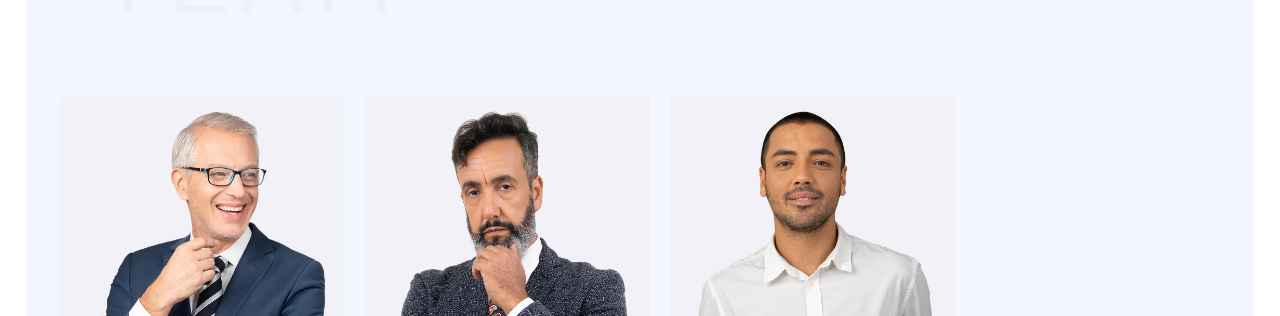
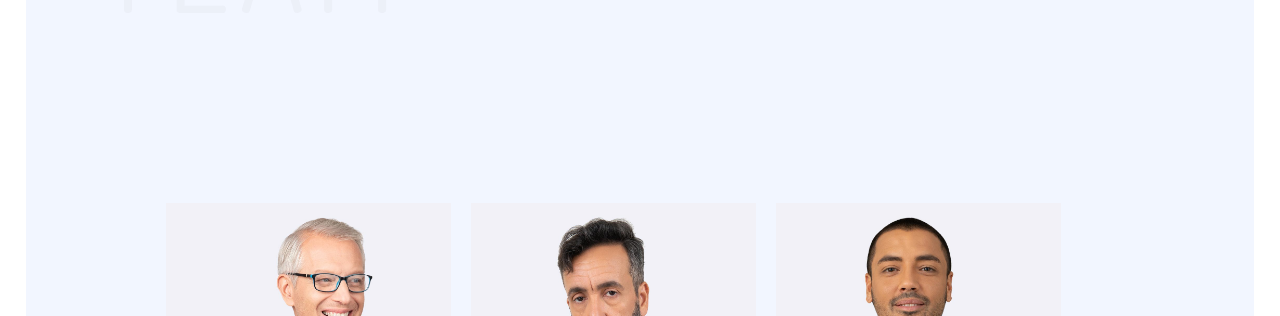
Before and after one commit to nk712001/NUUK-WEBPAGE, a plain HTML site: page index.html in a window 1280 px wide. Shown: the part 3916-4232 px from the top of the page. Drawn offline with Linux system fonts and the light colour scheme.

Commit message:
Update style.css

```diff
--- a/style.css
+++ b/style.css
@@ -599,7 +599,7 @@ font-weight: 900;
 }
 .holder{
     position: relative;
-    margin: 2%;
+    margin: 130px;
     left:auto;
     right:auto;
     display:flex;
```
